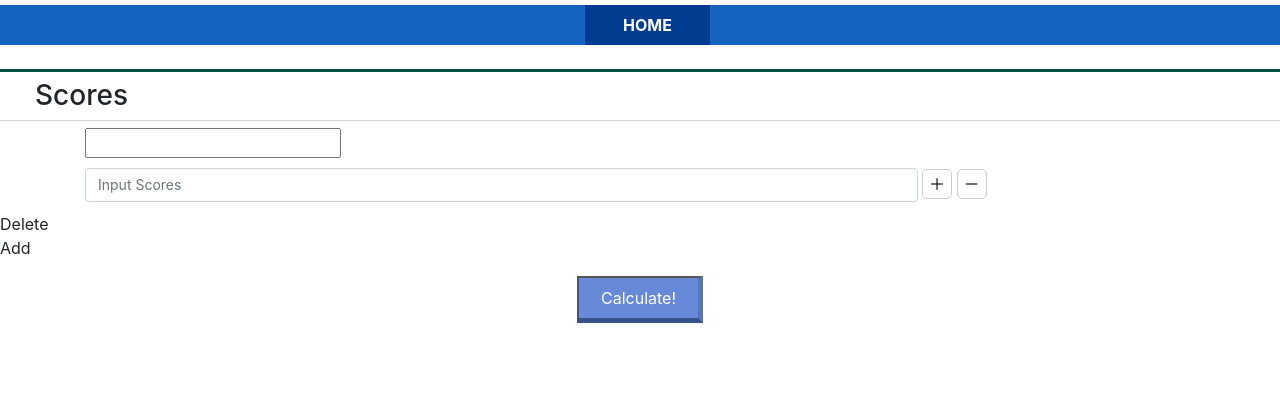
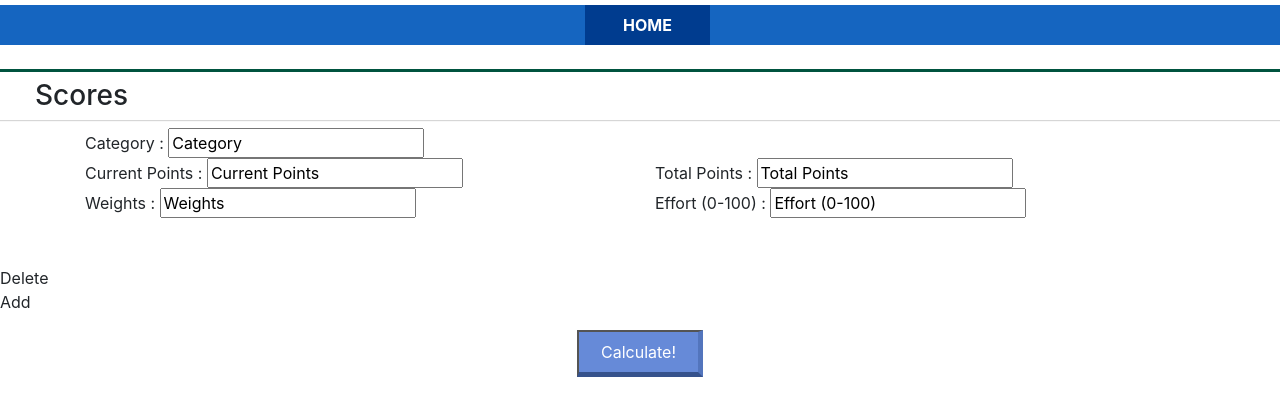
Before and after one commit to junggeehoon/lazy-student, a website: page client/homepage.html in a window 1280 px wide. Shown: the part 51-466 px from the top of the page. Drawn offline with nearby package versions, Linux system fonts and the light colour scheme.

Commit message:
js Edited Efited

```diff
--- a/client/JS/InputBox.js
+++ b/client/JS/InputBox.js
@@ -1,18 +1,18 @@
-var countCopies1;
-var clone ;
+// var countCopies1;
+// var clone ;
 
-function duplicate() {
-    var original = document.getElementById('id_form0');
-    clone = original.cloneNode(true);
-    var countCopies = $('body').html().split('id_form').length;
-    console.log(countCopies)
-    clone.id = "id_form"+countCopies;
-    original.parentNode.appendChild(clone);
-    countCopies1 = countCopies;
-}
+// function duplicate() {
+//     var original = document.getElementById('id_form0');
+//     clone = original.cloneNode(true);
+//     var countCopies = $('body').html().split('id_form').length;
+//     console.log(countCopies)
+//     clone.id = "id_form"+countCopies;
+//     original.parentNode.appendChild(clone);
+//     countCopies1 = countCopies;
+// }
 
 $(document).on("click", ".add", function() {
-    $(this).parent().duplicate().insertAfter($(this).parent());
+    $(this).parent().clone().insertAfter($(this).parent());
 });
 
 $(document).on("click", ".del", function() {
@@ -21,6 +21,7 @@ $(document).on("click", ".del", function() {
         target.remove();
     }
 });
+
 
 var count = 0;
 
--- a/client/homepage.html
+++ b/client/homepage.html
@@ -66,30 +66,44 @@
         </form>
     -->
 
-        <form id="id_form0" class="box" data-formno="0" action="#" method="POST">
+        <form id="main_form" class="box" data-formno="0" action="#" method="POST">
             <h3 style="border-top: 3px solid #00533f;box-shadow: 0 1px 1px 0px rgba(0, 0, 0, 0.16);padding: 7px;">&emsp;Scores</h3>
-            <div class="container">
+            <div id="id_form0" class="container">
                 <div class="row">
                     <div class="col">
-                        <input type="text" name="input[0]" class="name">
+                        Category :
+                        <input type="text" value="Category" name="input[0]" class="name">
                     </div>
                 </div>
                 <div class="row">
-                    <div class="col" id="input_pluralBox">
-                        <div id="input_plural">
-                            <input type="text" class="form-control" placeholder="Input Scores" name="scores[0]">
-                            <input type="button" value="＋" class="add pluralBtn">
-                            <input type="button" value="－" class="del pluralBtn">
-                        </div>
+                    <div class="col">
+                        Current Points :
+                        <input type="text" value="Current Points" name="currentPts">
+                    </div>
+                    <div class="col">
+                        Total Points :
+                        <input type="text" value="Total Points" name="totalPts">
                     </div>
                 </div>
+                <div class="row">
+                    <div class="col">
+                        Weights :
+                        <input type="text" value="Weights" name="weight">
+                    </div>
+                    <div class="col">
+                        Effort (0-100) :
+                        <input type="text" value="Effort (0-100)" name="effort">
+                    </div>
+                </div>
+                <br>
+                <br>
             </div>
             <a class="deletformbox" type="button">Delete</a>
             <p><a class="addformbox" type="button">Add</a></p>
         </form>
 
         <div style="text-align: center">
-            <input type="submit" form="id_form" value="Calculate!" class="btn-square-slant">
+            <input type="submit" form="main_form" value="Calculate!" class="btn-square-slant">
         </div>
 
         <p id="topbutton">
```
